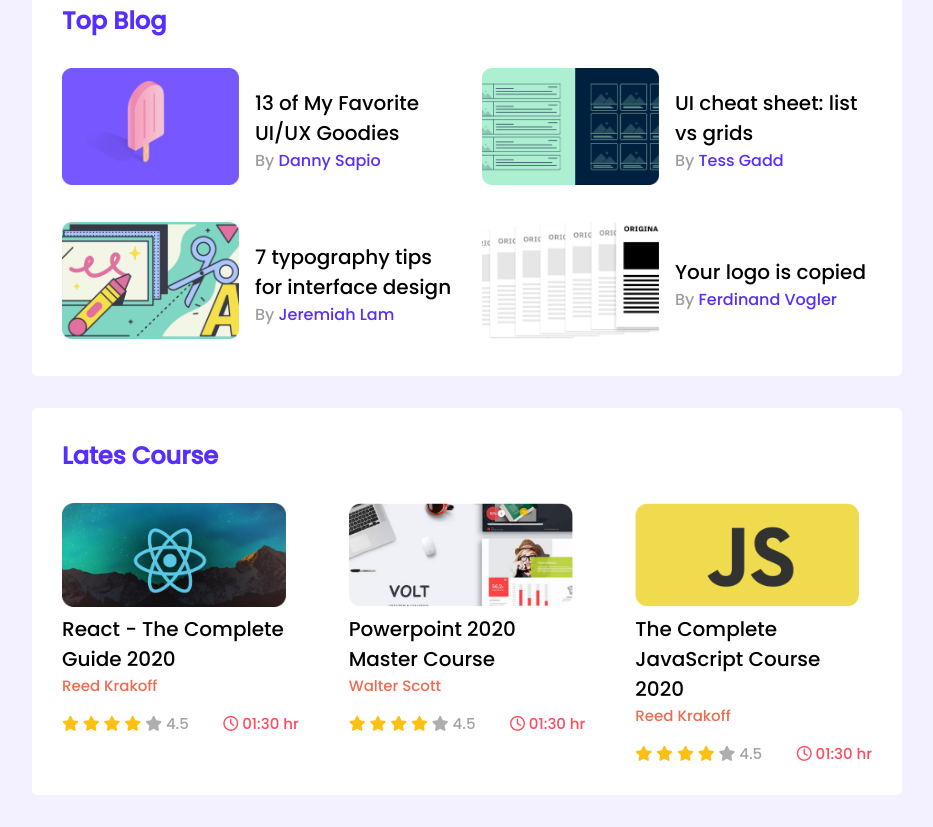
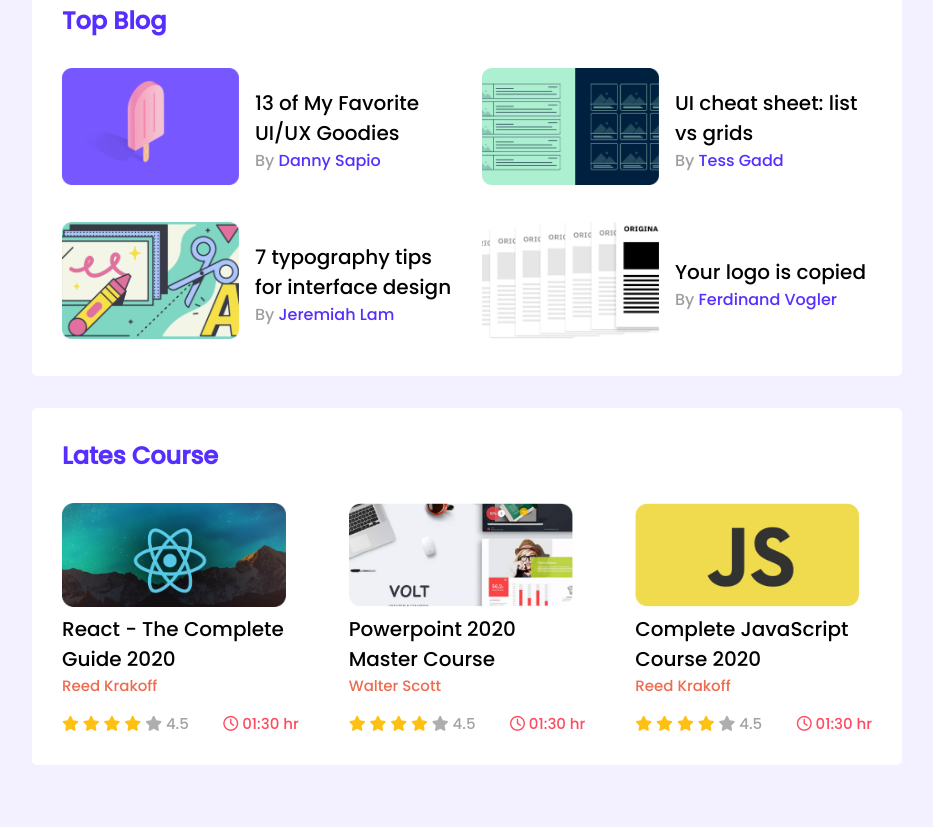
Before and after one commit to masum-71/leader-board, a plain HTML site: page index.html in a window 1280 px wide. Shown: the part 422-1249 px from the top of the page, without its empty margins (173-1106 px from the left). After the commit the page ends 1219 px from the top, so only its background shows below. Drawn offline with Linux system fonts and the light colour scheme.

Commit message:
bug fixed

```diff
--- a/index.html
+++ b/index.html
@@ -161,7 +161,7 @@
               <img src="./images/courses/course-3.png" alt="">
             </div>
             <div class="coures-detail">
-              <p class="coures-name">The Complete JavaScript Course 2020</p>
+              <p class="coures-name">Complete JavaScript Course 2020</p>
               <p class="coures-author">Reed Krakoff</p>
             </div>
             <div class="coures-info">
```
